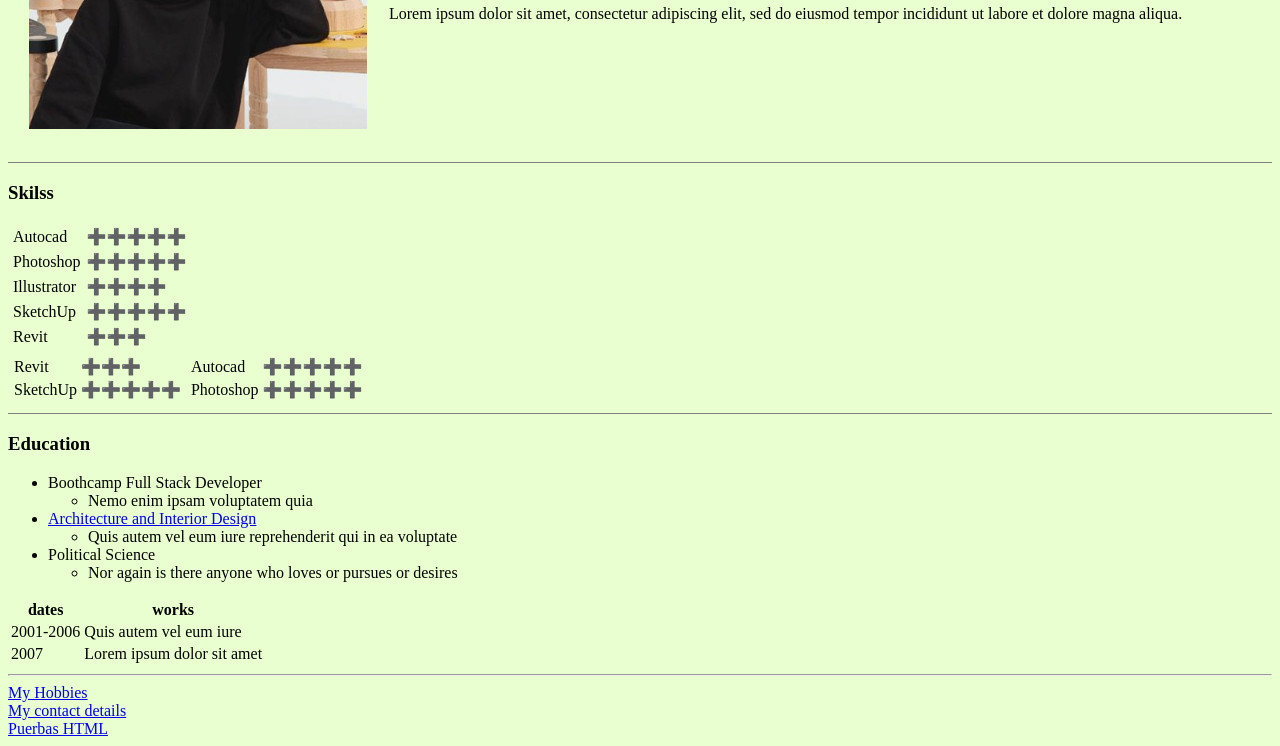
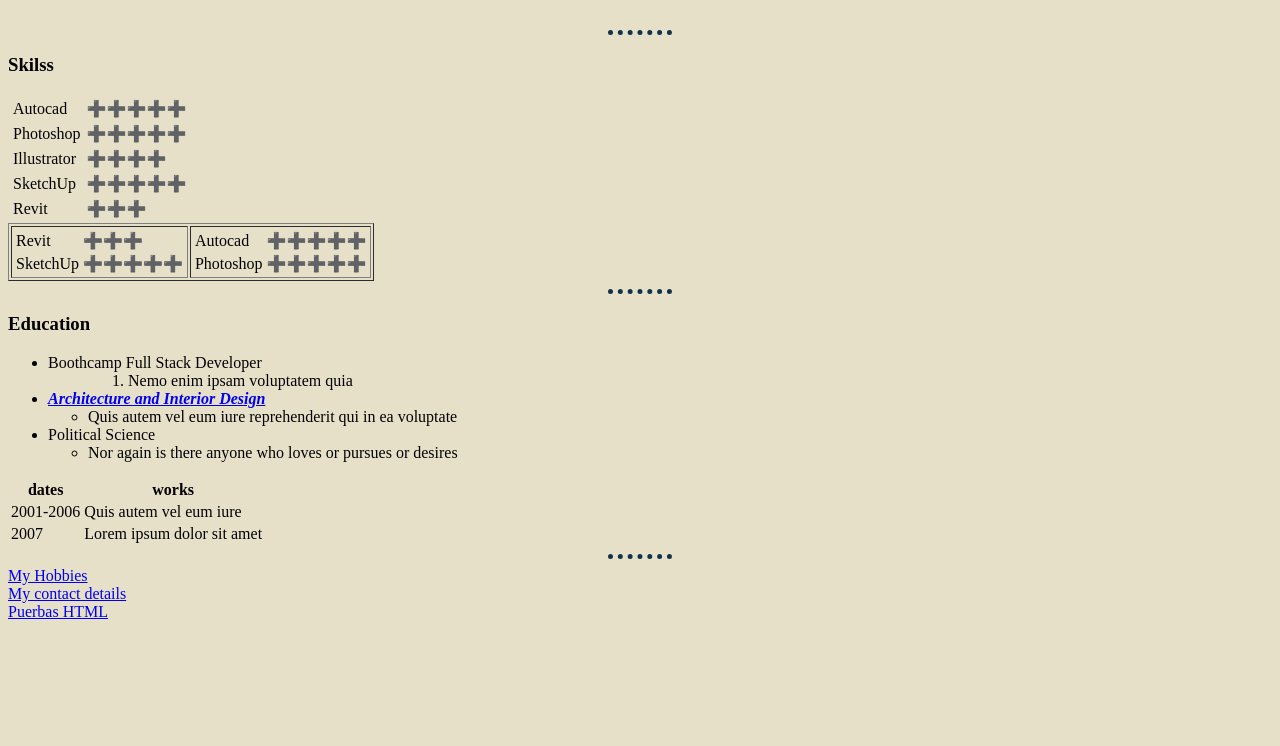
Before and after one commit to IrenaVent/AnYuPy-HTML, a plain HTML site: page index.html in a window 1280 px wide. Shown: the part 232-978 px from the top of the page. After the commit the page ends 861 px from the top, so only its background shows below. Drawn offline with Linux system fonts and the light colour scheme.

Commit message:
stylesheet CSS includecreated

```diff
--- /dev/null
+++ b/css/styles.css
@@ -0,0 +1,17 @@
+body {
+    background-color: #E7E0C9;
+  }
+
+  hr {
+    border-style: none;
+    background-color: #E7E0C9;
+    border-top: dotted;
+    border-width: 5px;
+    width: 5%;
+    border-color: #11324D;
+
+
+  }
+  img {
+    height: 200px;
+  }
--- a/index.html
+++ b/index.html
@@ -2,16 +2,18 @@
 <html lang=" " dir="ltr">
   <!--how to comment on html code-->
   <head>
-    <meta charset="utf-8">
-    <title>IV</title>
+    <meta charset="utf-8">  <!--"utf-8" - include all international symbols-->
+    <title>irenavent</title>
+    <link rel="stylesheet" href="/css/styles.css">
   </head>
-  <body style="background-color: #eaffd0;">
+
+  <body>
     <table cellspacing="20">
       <tr>
         <td> <img src="images/PhotoProfile.png" alt="irena profile picture"></td>
         <td><h1>Irena Vent</h1>
         <p><em>Full stack <a href="https://irenavent.com/">developer</a></em></p>
-        <p>Lorem ipsum dolor sit amet, consectetur adipiscing elit, sed do eiusmod tempor incididunt ut labore et dolore magna aliqua.</p></td>
+        <p>Lorem ipsum dolor sit amet, consectetur adipiscing elit, sed do eiusmod tempor incididunt ut <strong>labore</strong> et dolore magna aliqua.</p></td>
       </tr>
     </table>
     <hr size="1" noshade >
@@ -38,7 +40,7 @@
           <td>➕➕➕</td>
         </tr>
       </table>
-      <table>
+      <table border="1">
         <tr>
           <td>
           <table>
@@ -68,12 +70,14 @@
       </table>
       <hr size="1" noshade>
     <h3>Education</h3>
-      <ul>
+      <ul> <!--bullet point list-->
         <li>Boothcamp Full Stack Developer</li>
         <ul>
+          <ol> <!--order list-->
           <li>Nemo enim ipsam voluptatem quia</li>
+          </ol>
         </ul>
-        <li><a href="https://irenavent.com/portfolio/cooplay/">Architecture and Interior Design</a></li>
+        <li><em><strong><a href="https://irenavent.com/portfolio/cooplay/">Architecture and Interior Design</a></strong></em></li>
         <ul>
           <li>Quis autem vel eum iure reprehenderit qui in ea voluptate</li>
         </ul>
```
Also changed, not shown: images/IrenaVent.png (added).
